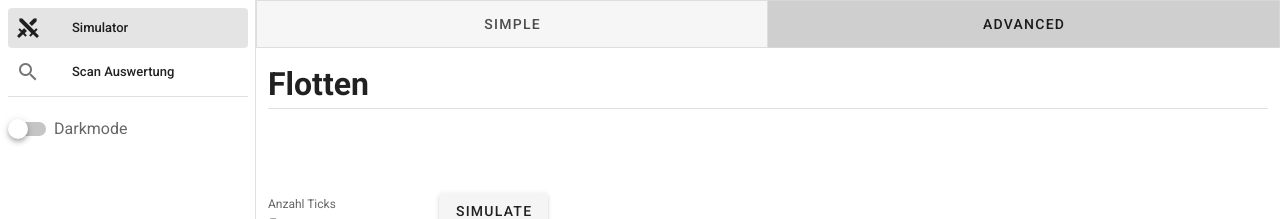
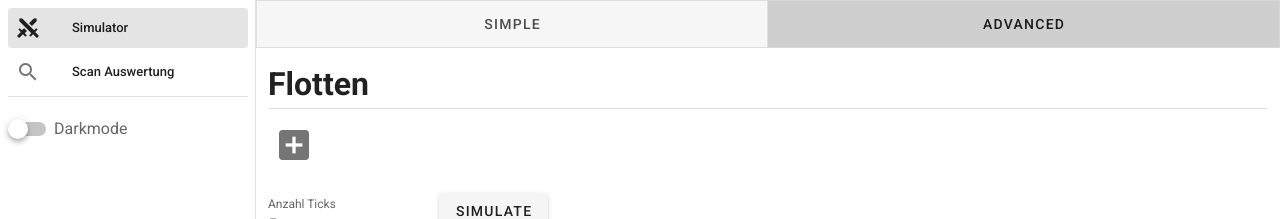
Before and after one commit to Sweeper01/GN-Tools, a Vue app: page / in a window 1280 px wide. Both pictures are taken after a click on the button "ADVANCED". Shown: the top 219 px of the page. Built offline with nearby package versions, Linux system fonts and the light colour scheme.

Commit message:
button color

```diff
--- a/src/components/GnAddFleet.vue
+++ b/src/components/GnAddFleet.vue
@@ -1,14 +1,14 @@
 <template>
     <v-dialog v-model="dialog" fullscreen hide-overlay persistent>
         <template v-slot:activator="{ on, attrs }">
-            <v-btn height="100%" dark icon tile x-large v-bind="attrs" v-on="on"><v-icon x-large>mdi-plus-box</v-icon></v-btn>
+            <v-btn height="100%" icon tile x-large v-bind="attrs" v-on="on"><v-icon x-large>mdi-plus-box</v-icon></v-btn>
         </template>
         <v-card tile>
             <v-toolbar>
                 <v-toolbar-title>Flotte hinzufügen</v-toolbar-title>
                 <v-spacer></v-spacer>
                 <v-toolbar-items>
-                    <v-btn icon dark @click="close()">
+                    <v-btn icon @click="close()">
                         <v-icon>mdi-close</v-icon>
                     </v-btn>
                 </v-toolbar-items>
--- a/src/components/GnEditFleet.vue
+++ b/src/components/GnEditFleet.vue
@@ -5,7 +5,7 @@
                 <v-toolbar-title>Flotte editieren</v-toolbar-title>
                 <v-spacer></v-spacer>
                 <v-toolbar-items>
-                    <v-btn icon dark @click="submit()">
+                    <v-btn icon @click="submit()">
                         <v-icon>mdi-close</v-icon>
                     </v-btn>
                 </v-toolbar-items>
```
